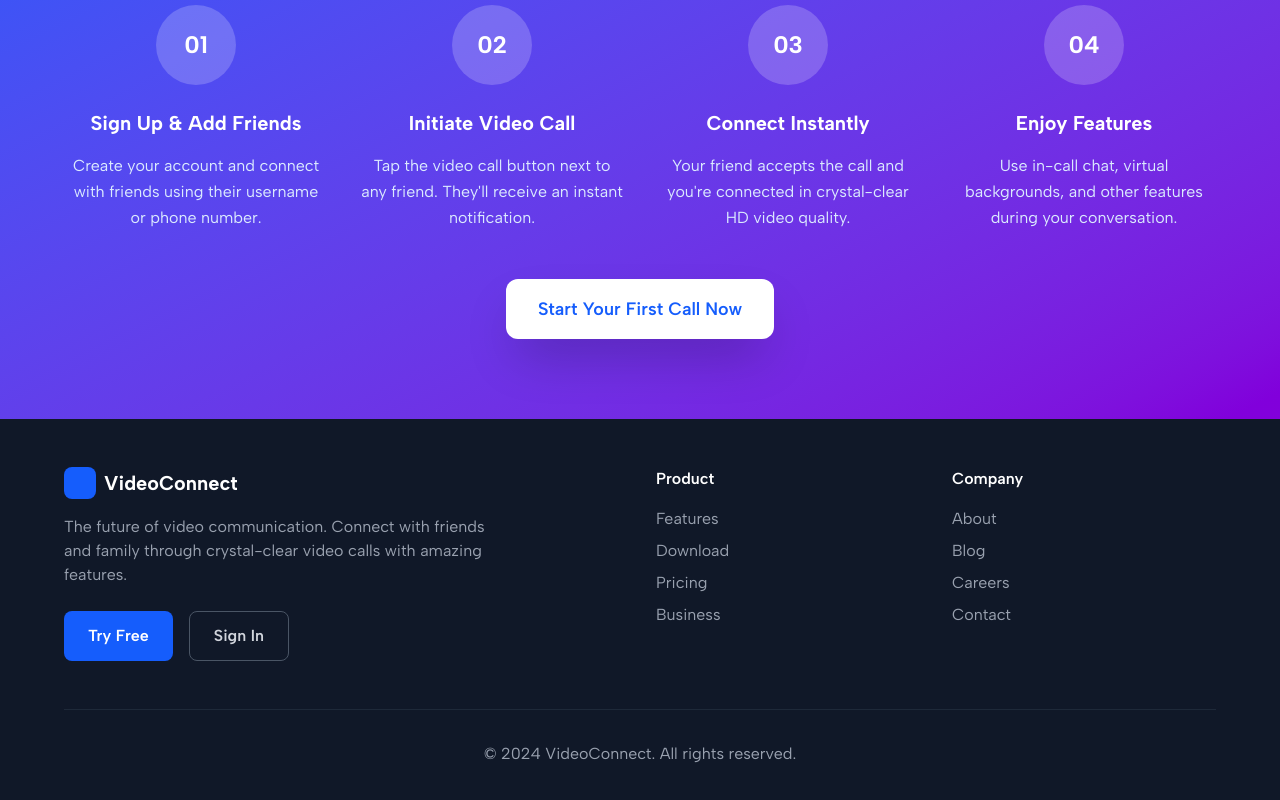
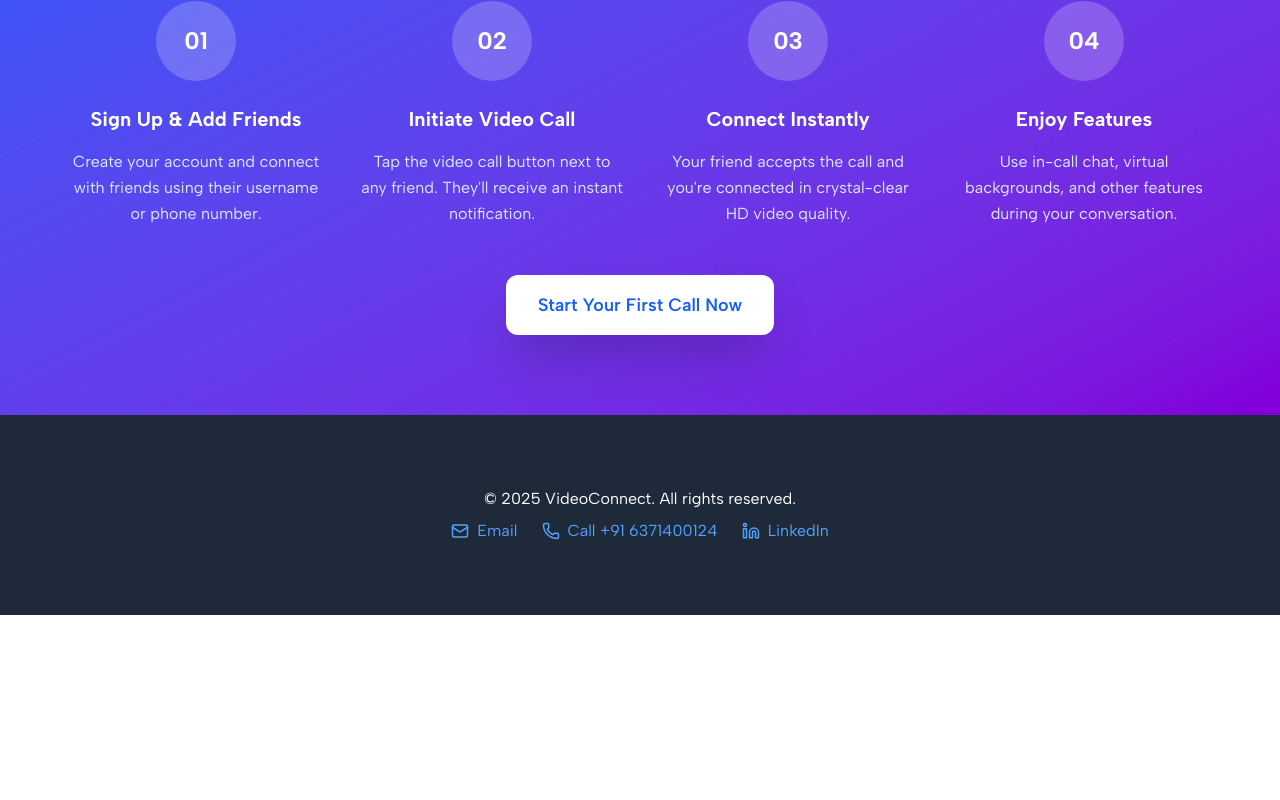
Before and after one commit to Swayamhp/Webrtc_video_call, a React (Vite) app in the folder VideoCallApp/frontend/: page / in a window 1280 px wide. Shown: the part 1906-2706 px from the top of the page. After the commit the page ends 2521 px from the top, so only its background shows below. Built offline with nearby package versions, Linux system fonts and the light colour scheme.

Commit message:
added contact info

```diff
--- a/VideoCallApp/frontend/package.json
+++ b/VideoCallApp/frontend/package.json
@@ -12,6 +12,7 @@
   "dependencies": {
     "@tailwindcss/postcss": "^4.1.13",
     "@tailwindcss/vite": "^4.1.13",
+    "lucide-react": "^0.545.0",
     "react": "^19.1.1",
     "react-dom": "^19.1.1",
     "react-hot-toast": "^2.6.0",
--- a/VideoCallApp/frontend/src/components/Footer.tsx
+++ b/VideoCallApp/frontend/src/components/Footer.tsx
@@ -1,56 +1,37 @@
-// components/Footer.tsx
-import React from 'react';
+import { Mail, Phone, Linkedin } from "lucide-react";
 
-const Footer: React.FC = () => {
+export default function Footer() {
   return (
-    <footer className="bg-gray-900 text-white py-12 px-4">
-      <div className="container mx-auto max-w-6xl">
-        <div className="grid md:grid-cols-4 gap-8">
-          <div className="md:col-span-2">
-            <div className="flex items-center space-x-2 mb-4">
-              <div className="w-8 h-8 bg-blue-600 rounded-lg"></div>
-              <span className="text-xl font-bold">VideoConnect</span>
-            </div>
-            <p className="text-gray-400 mb-6 max-w-md">
-              The future of video communication. Connect with friends and family through crystal-clear video calls with amazing features.
-            </p>
-            <div className="flex space-x-4">
-              <button className="px-6 py-3 bg-blue-600 text-white font-semibold rounded-lg hover:bg-blue-700 transition-colors">
-                Try Free
-              </button>
-              <button className="px-6 py-3 border border-gray-600 text-gray-300 font-semibold rounded-lg hover:border-gray-400 transition-colors">
-                Sign In
-              </button>
-            </div>
+    <footer className="text-center py-18 bg-gray-800 text-white">
+          <p>© 2025 VideoConnect. All rights reserved.</p>
+
+          <div className="flex justify-center gap-6 mt-2">
+            <a
+              href="mailto:hgouda244@gmail.com"
+              className="flex items-center gap-2 text-blue-400 hover:text-blue-300 transition"
+            >
+              <Mail size={18} />
+              <span>Email</span>
+            </a>
+
+            <a
+              href=""
+              className="flex items-center gap-2 text-blue-400 hover:text-blue-300 transition"
+            >
+              <Phone size={18} />
+              <span>Call +91 6371400124</span>
+            </a>
+
+            <a
+              href="https://www.linkedin.com/in/hara-prasad-gouda-9b458a2a9/"
+              target="_blank"
+              rel="noopener noreferrer"
+              className="flex items-center gap-2 text-blue-400 hover:text-blue-300 transition"
+            >
+              <Linkedin size={18} />
+              <span>LinkedIn</span>
+            </a>
           </div>
-
-          <div>
-            <h4 className="font-semibold mb-4">Product</h4>
-            <ul className="space-y-2 text-gray-400">
-              <li><a href="#" className="hover:text-white transition-colors">Features</a></li>
-              <li><a href="#" className="hover:text-white transition-colors">Download</a></li>
-              <li><a href="#" className="hover:text-white transition-colors">Pricing</a></li>
-              <li><a href="#" className="hover:text-white transition-colors">Business</a></li>
-            </ul>
-          </div>
-
-          <div>
-            <h4 className="font-semibold mb-4">Company</h4>
-            <ul className="space-y-2 text-gray-400">
-              <li><a href="#" className="hover:text-white transition-colors">About</a></li>
-              <li><a href="#" className="hover:text-white transition-colors">Blog</a></li>
-              <li><a href="#" className="hover:text-white transition-colors">Careers</a></li>
-              <li><a href="#" className="hover:text-white transition-colors">Contact</a></li>
-            </ul>
-          </div>
-        </div>
-
-        <div className="border-t border-gray-800 mt-12 pt-8 text-center text-gray-400">
-          <p>&copy; 2024 VideoConnect. All rights reserved.</p>
-        </div>
-      </div>
-    </footer>
+        </footer>
   );
-};
-
-export default Footer;
+}
--- a/VideoCallApp/frontend/src/components/Header.tsx
+++ b/VideoCallApp/frontend/src/components/Header.tsx
@@ -40,21 +40,21 @@ const Header: React.FC<headerProps> = ({handleScroll}) => {
             >
               How It Works
             </a>
-            <a
+            {/* <a
               href="#download"
               className="text-gray-600 hover:text-blue-600 transition-colors"
             >
               Download
-            </a>
+            </a> */}
           </nav>
 
           <div className="flex space-x-4">
             <button className="px-4 py-2 text-blue-600 font-semibold hover:text-blue-700 transition-colors">
               Sign In
             </button>
-            <button className="px-6 py-2 bg-blue-600 text-white font-semibold rounded-lg hover:bg-blue-700 transition-colors shadow-lg">
+            {/* <button className="px-6 py-2 bg-blue-600 text-white font-semibold rounded-lg hover:bg-blue-700 transition-colors shadow-lg">
               Try Free
-            </button>
+            </button> */}
           </div>
         </div>
       </div>
--- a/VideoCallApp/frontend/src/components/Hero.tsx
+++ b/VideoCallApp/frontend/src/components/Hero.tsx
@@ -55,9 +55,9 @@ const Hero: React.FC = () => {
               >
                 Start Free Call
               </button>
-              <button className="px-8 py-4 border-2 border-gray-300 text-gray-700 text-lg font-semibold rounded-xl hover:border-blue-400 hover:text-blue-600 transition-all">
+              {/* <button className="px-8 py-4 border-2 border-gray-300 text-gray-700 text-lg font-semibold rounded-xl hover:border-blue-400 hover:text-blue-600 transition-all">
                 Download App
-              </button>
+              </button> */}
             </div>
 
             {/* Display current room info if available */}
--- a/VideoCallApp/frontend/src/pages/VideoCallPage.tsx
+++ b/VideoCallApp/frontend/src/pages/VideoCallPage.tsx
@@ -2,6 +2,7 @@
 import React, { useEffect, useRef, useState } from "react";
 import { useParams, useNavigate } from "react-router-dom";
 import io, { Socket } from "socket.io-client";
+import { Mail, Phone, Linkedin } from "lucide-react";
 import {
   FiCopy,
   FiSettings,
@@ -1354,6 +1355,37 @@ useEffect(() => {
           </div>
         </div>
       </div>
+<footer className="text-center p-4 bg-gray-700 text-white">
+      <p>© 2025 VideoConnect. All rights reserved.</p>
+
+      <div className="flex justify-center gap-6 mt-2">
+        <a
+          href="mailto:hgouda244@gmail.com"
+          className="flex items-center gap-2 text-blue-400 hover:text-blue-300 transition"
+        >
+          <Mail size={18} />
+          <span>Email</span>
+        </a>
+
+        <a
+          href="tel:6371400124"
+          className="flex items-center gap-2 text-blue-400 hover:text-blue-300 transition"
+        >
+          <Phone size={18} />
+          <span>Call</span>
+        </a>
+
+        <a
+          href="https://www.linkedin.com/in/hara-prasad-gouda-9b458a2a9/"
+          target="_blank"
+          rel="noopener noreferrer"
+          className="flex items-center gap-2 text-blue-400 hover:text-blue-300 transition"
+        >
+          <Linkedin size={18} />
+          <span>LinkedIn</span>
+        </a>
+      </div>
+    </footer>
     </div>
   );
 };
```
Also changed, not shown: 1 other file (tests, documents, lock files or other folders).
